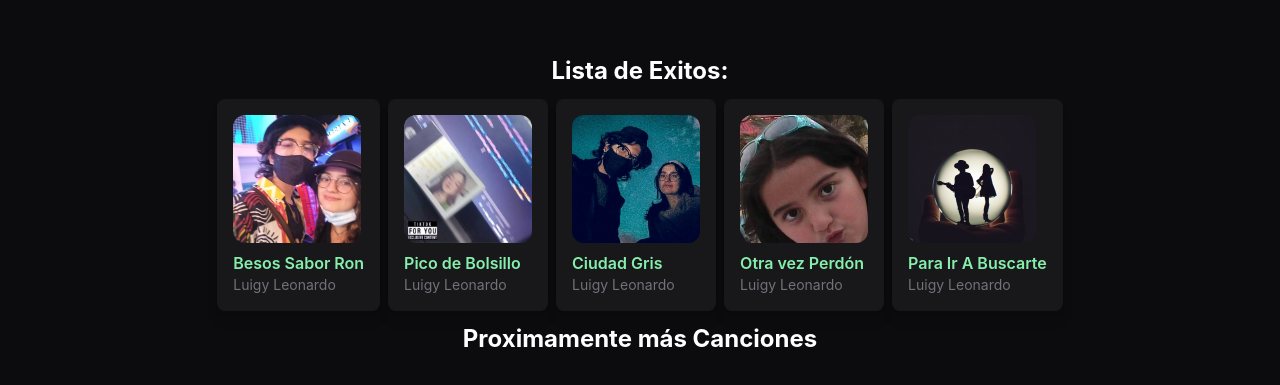
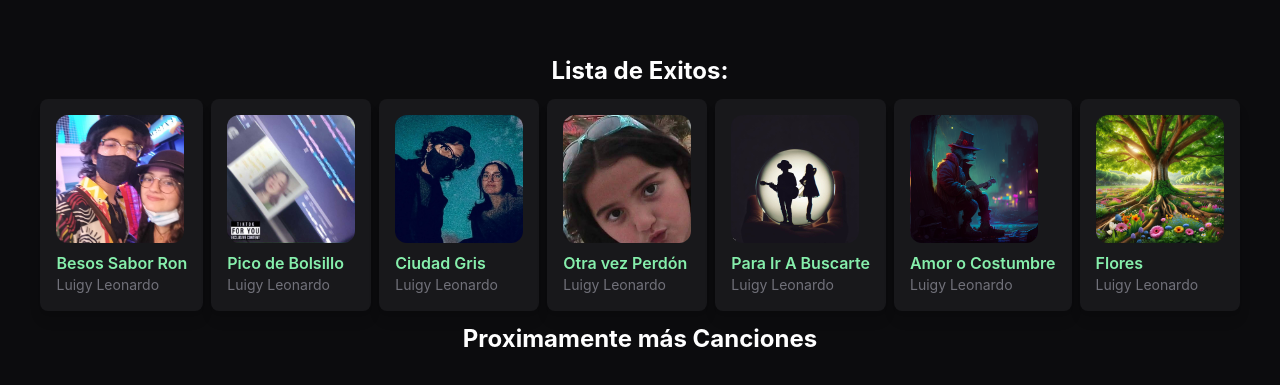
Before and after one commit to luigy23/MusicApp, a React (Vite) app: page / in a window 1280 px wide. Shown: the part 195-580 px from the top of the page. Built offline with nearby package versions, Linux system fonts and the light colour scheme.

Commit message:
feat: Add new songs "Costumbre" and "Flores"

```diff
--- a/src/App.jsx
+++ b/src/App.jsx
@@ -267,6 +267,8 @@ const [isPlaying, setIsPlaying] = useState(false);
 <Portada musica={CiudadGris} setCancion={setCancion} setIsPlaying={setIsPlaying}  ></Portada>
 <Portada musica={Perdon} setCancion={setCancion} setIsPlaying={setIsPlaying}  ></Portada>
 <Portada musica={ParaIrABuscarte} setCancion={setCancion} setIsPlaying={setIsPlaying}  ></Portada>
+<Portada musica={Costumbre} setCancion={setCancion} setIsPlaying={setIsPlaying}  ></Portada>
+<Portada musica={FLores} setCancion={setCancion} setIsPlaying={setIsPlaying}  ></Portada>
 </div>
 <h1 className="text-white">Proximamente más Canciones</h1>
 
```
